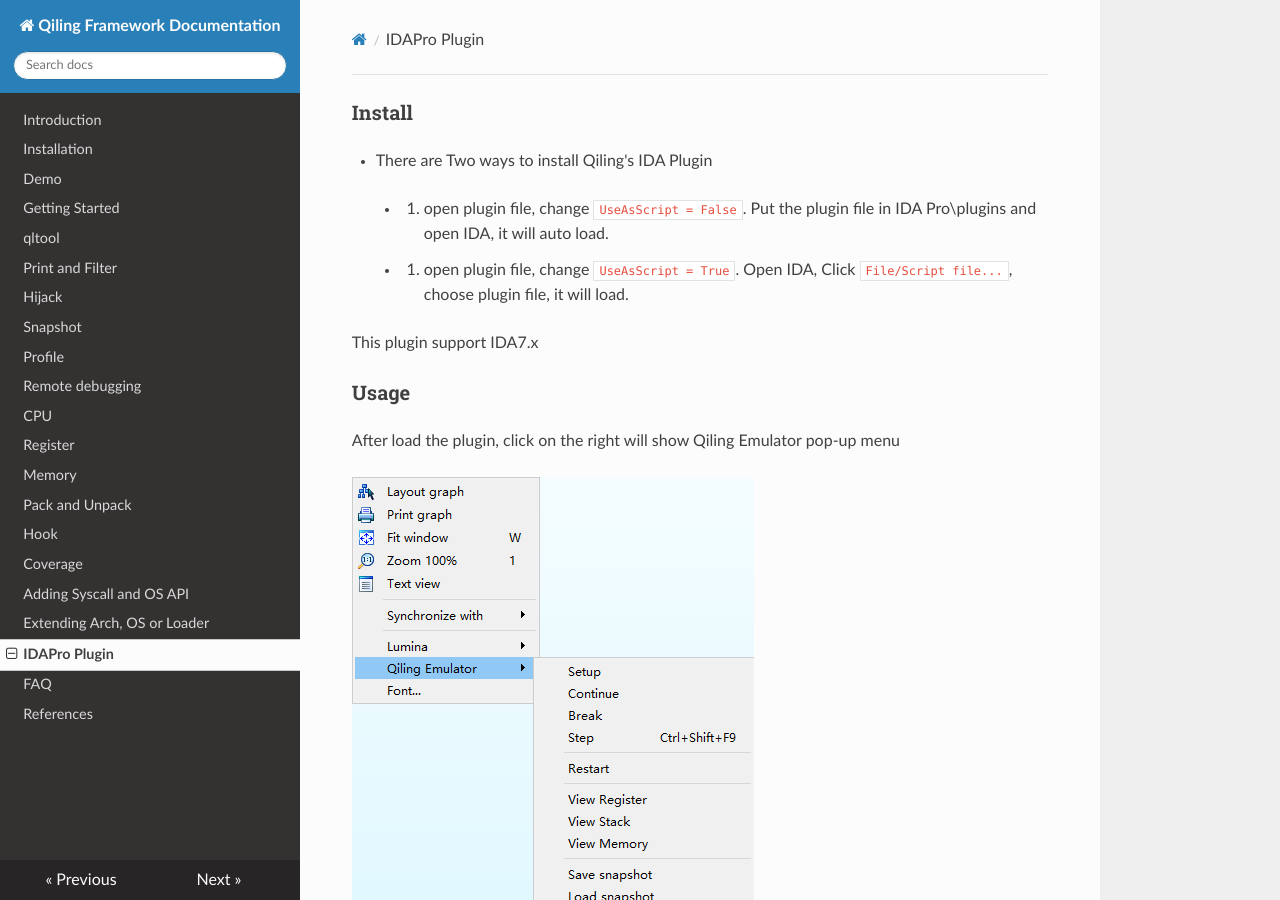
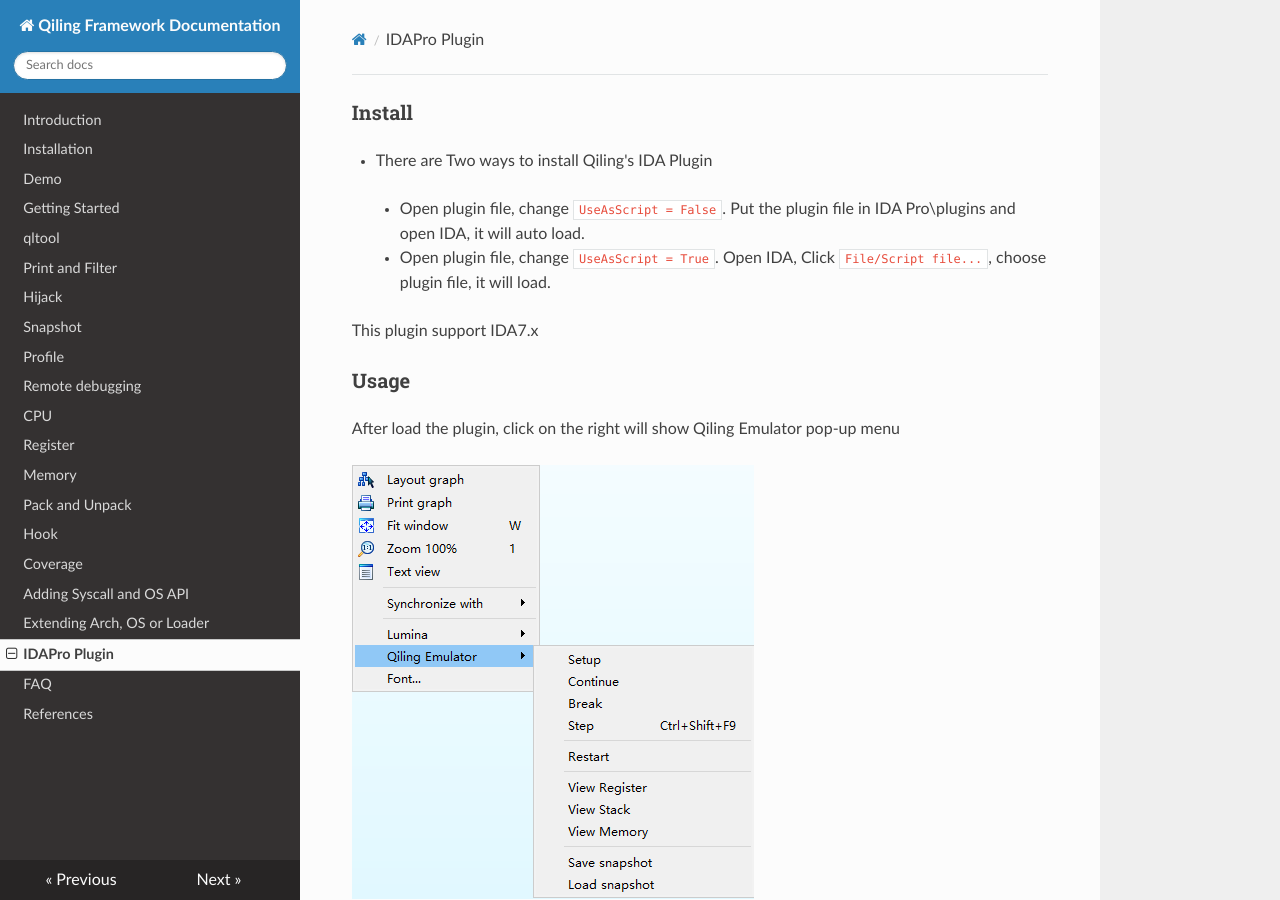
Before and after one commit to qilingframework/rtfd.io, an MkDocs documentation site: the page built from docs/ida.md, in a window 1280 px wide and 900 px high. Built offline with MkDocs 1.6.1, drawn with Linux system fonts in a browser that asks for light colours; nearby versions of some CDN libraries; part of the change alters nothing that is shown.

Commit message:
update ida info

```diff
--- a/docs/ida.md
+++ b/docs/ida.md
@@ -4,8 +4,8 @@ title: Qiling Emulator Plugin For IDA Guide
 ### Install
 - There are Two ways to install Qiling's IDA Plugin
 
->- 1. open plugin file, change `UseAsScript = False`. Put the plugin file in IDA Pro\plugins and open IDA, it will auto load.
->- 2. open plugin file, change `UseAsScript = True`. Open IDA, Click `File/Script file...`, choose plugin file, it will load.
+>- Open plugin file, change `UseAsScript = False`. Put the plugin file in IDA Pro\plugins and open IDA, it will auto load.
+>- Open plugin file, change `UseAsScript = True`. Open IDA, Click `File/Script file...`, choose plugin file, it will load.
 
 This plugin support IDA7.x
 
```
